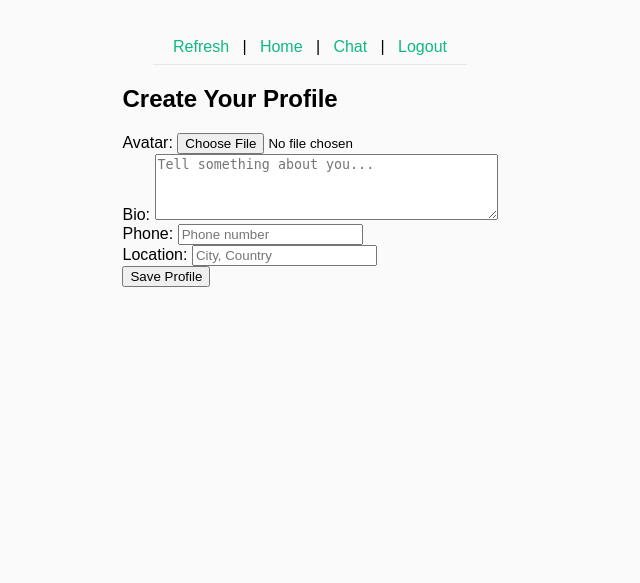
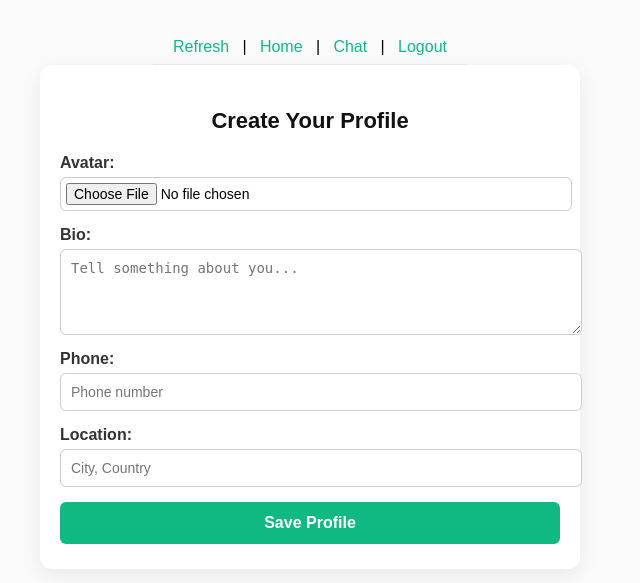
Before and after one commit to amitdwivedi-code/chat-app, a Django app: page /profile in a window 1280 px wide. Shown: the top 583 px of the page, without its empty margins (330-970 px from the left). Run offline with Django 5.2, Linux system fonts and the light colour scheme; a user stored in the database is signed in; data comes from the database, SQL or seed files in the repository.

Commit message:
Update profile.css

```diff
--- a/App/static/css/profile.css
+++ b/App/static/css/profile.css
@@ -1,4 +1,3 @@
-
 body {
   margin: 0;
   font-family: Arial, sans-serif;
@@ -134,3 +133,89 @@ header a {
   border-radius: 6px;
   margin-bottom: 10px;
 }
+
+.create-profile {
+    background: #fff;
+    border-radius: 12px;
+    padding: 25px 20px;
+    max-width: 500px;
+    width: 100%;
+    box-shadow: 0 6px 20px rgba(0,0,0,0.07);
+    margin-bottom: 30px;
+    text-align: center;
+}
+
+.create-profile h2 {
+    font-size: 22px;
+    margin-bottom: 20px;
+    color: #111;
+}
+
+.create-profile form {
+    display: flex;
+    flex-direction: column;
+    gap: 15px;
+}
+
+/* Form Groups */
+.form-group {
+    display: flex;
+    flex-direction: column;
+    text-align: left;
+}
+
+.form-group label {
+    margin-bottom: 5px;
+    font-weight: 600;
+    color: #333;
+}
+
+/* Input, textarea, select */
+.create-profile input,
+.create-profile textarea,
+.create-profile select {
+    padding: 10px;
+    border-radius: 6px;
+    border: 1px solid #ccc;
+    font-size: 14px;
+    width: 100%;
+    transition: border-color 0.3s ease, box-shadow 0.3s ease;
+}
+
+.create-profile input:focus,
+.create-profile textarea:focus,
+.create-profile select:focus {
+    border-color: #10b981;
+    box-shadow: 0 0 5px rgba(16,185,129,0.4);
+    outline: none;
+}
+
+/* File input styling */
+.create-profile input[type="file"] {
+    padding: 5px;
+}
+
+/* Submit button */
+.create-profile button {
+    padding: 12px;
+    border: none;
+    border-radius: 6px;
+    background: #10b981;
+    color: #fff;
+    font-size: 16px;
+    font-weight: 600;
+    cursor: pointer;
+    transition: background 0.3s ease, transform 0.2s ease;
+}
+
+.create-profile button:hover {
+    background: #0f9e6e;
+    transform: translateY(-2px);
+}
+
+/* Responsive */
+@media (max-width: 600px) {
+    .create-profile {
+        padding: 20px 15px;
+    }
+}
```
